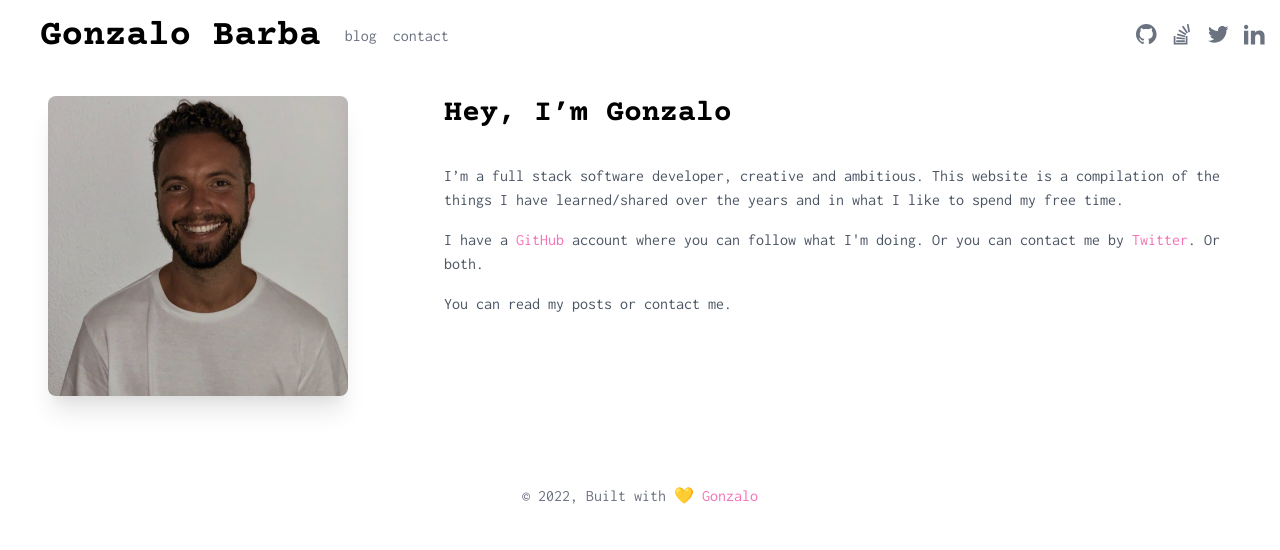
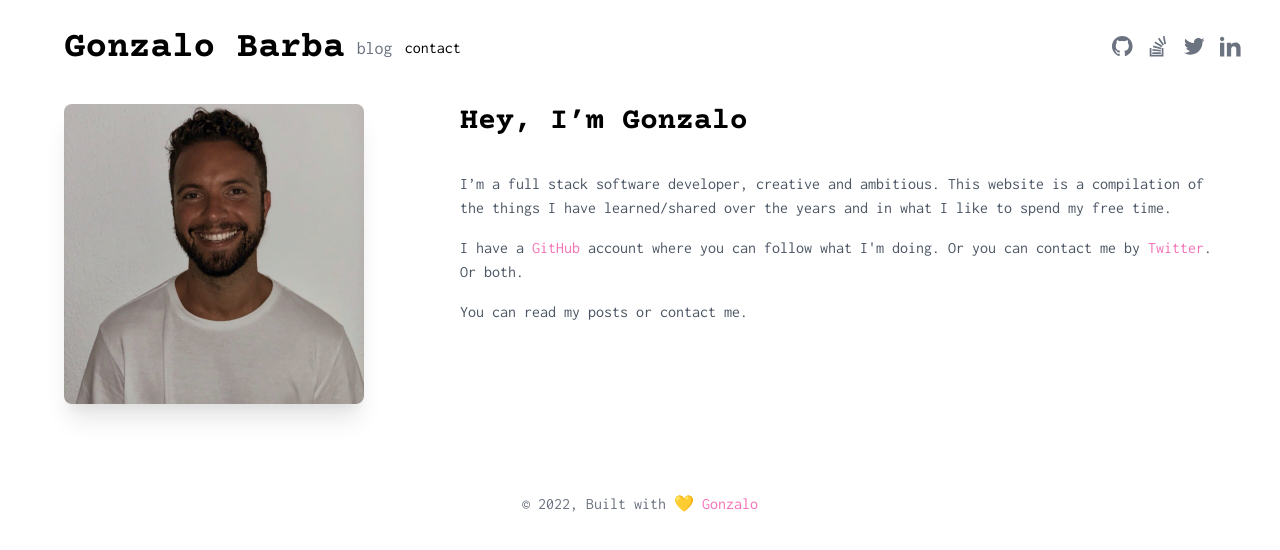
Before and after one commit to gon250/gonzalobarba.me, a Next.js app: page / in a window 1280 px wide. Shown: the top 550 px of the page. Built offline with nearby package versions, Linux system fonts and the light colour scheme.

Commit message:
solving issues with header

```diff
--- a/components/Layout/Layout.tsx
+++ b/components/Layout/Layout.tsx
@@ -8,10 +8,12 @@ interface LayoutProps {
 
 export default function Layout({ children }: LayoutProps) {
   return (
-    <div className="font-mono">
+    <main className="font-mono">
       <Navbar />
-      {children}
-      <Footer />
-    </div>
+      <section className="relative w-full h-full py-20 min-h-screen">
+        <div className="container mx-auto px-4 h-full">{children}</div>
+        <Footer />
+      </section>
+    </main>
   )
 }
--- a/components/Navbar/Navbar.tsx
+++ b/components/Navbar/Navbar.tsx
@@ -1,32 +1,62 @@
-import React, { useState } from 'react'
+import { useState } from 'react'
 import Link from 'next/link'
-import { useRouter } from 'next/router'
 
 export default function Navbar() {
-  const { pathname } = useRouter()
-  const [isActive, setIsActive] = useState('')
-
-  const handleMenu = () =>
-    isActive === '' ? setIsActive('is-active') : setIsActive('')
+  const [navbarOpen, setNavbarOpen] = useState(false)
 
   return (
-    <div className="flex justify-between items-center">
-      <div className="flex flex-row items-center">
+    <nav className="top-0 absolute z-50 w-full flex flex-wrap items-center justify-between px-2 py-3 navbar-expand-lg">
+      <div className="container px-4 mx-auto flex flex-wrap items-center justify-between">
+        <div className="w-full relative flex justify-between lg:w-auto lg:static lg:block lg:justify-start">
           <Link href="/">
             <h1 className="font-courier cursor-pointer text-4xl py-4 pl-10">
               Gonzalo Barba
             </h1>
           </Link>
-        <div className="ml-2 text-gray-500">
+          <button
+            className="cursor-pointer text-xl leading-none px-3 py-1 border border-solid border-transparent rounded bg-transparent block lg:hidden outline-none hover:outline-none"
+            type="button"
+            onClick={() => setNavbarOpen(!navbarOpen)}
+          >
+            <span>
+              <svg
+                xmlns="http://www.w3.org/2000/svg"
+                className="h-6 w-6"
+                fill="none"
+                viewBox="0 0 24 24"
+                stroke="currentColor"
+              >
+                <path
+                  strokeLinecap="round"
+                  strokeLinejoin="round"
+                  strokeWidth={2}
+                  d="M4 6h16M4 12h16M4 18h16"
+                />
+              </svg>
+            </span>
+          </button>
+        </div>
+        <div
+          className={
+            'lg:flex flex-grow items-center bg-white lg:bg-opacity-0 lg:shadow-none' +
+            (navbarOpen ? ' block rounded shadow-lg' : ' hidden')
+          }
+        >
+          <ul className="flex flex-col lg:flex-row list-none mr-auto">
+            <li className="flex items-center">
               <Link href="/blog">
-            <a className="ml-4">blog</a>
+                <a className="px-3 py-4 lg:py-2 flex items-center text-lg text-gray-500">
+                  blog
+                </a>
               </Link>
-          <Link href="/contact">
-            <a className="ml-4">contact</a>
-          </Link>
-        </div>
-      </div>
-      <div className="flex flex-row">
+            </li>
+            <li className="flex items-center">
+              <Link href="/contact">contact</Link>
+            </li>
+          </ul>
+
+          <ul className="flex flex-col lg:flex-row list-none lg:ml-auto">
+            <li className="flex items-center">
               <Link href="https://github.com/gon250">
                 <svg
                   className="fill-current text-sm text-gray-500 mr-3"
@@ -38,6 +68,9 @@ export default function Navbar() {
                   <path d="M12 0c-6.626 0-12 5.373-12 12 0 5.302 3.438 9.8 8.207 11.387.599.111.793-.261.793-.577v-2.234c-3.338.726-4.033-1.416-4.033-1.416-.546-1.387-1.333-1.756-1.333-1.756-1.089-.745.083-.729.083-.729 1.205.084 1.839 1.237 1.839 1.237 1.07 1.834 2.807 1.304 3.492.997.107-.775.418-1.305.762-1.604-2.665-.305-5.467-1.334-5.467-5.931 0-1.311.469-2.381 1.236-3.221-.124-.303-.535-1.524.117-3.176 0 0 1.008-.322 3.301 1.23.957-.266 1.983-.399 3.003-.404 1.02.005 2.047.138 3.006.404 2.291-1.552 3.297-1.23 3.297-1.23.653 1.653.242 2.874.118 3.176.77.84 1.235 1.911 1.235 3.221 0 4.609-2.807 5.624-5.479 5.921.43.372.823 1.102.823 2.222v3.293c0 .319.192.694.801.576 4.765-1.589 8.199-6.086 8.199-11.386 0-6.627-5.373-12-12-12z" />
                 </svg>
               </Link>
+            </li>
+
+            <li className="flex items-center">
               <Link href="https://stackoverflow.com/users/2545964/gon250?tab=profile">
                 <svg
                   className="fill-current text-gray-500 mr-3"
@@ -49,7 +82,10 @@ export default function Navbar() {
                   <path d="M15 21h-10v-2h10v2zm6-11.665l-1.621-9.335-1.993.346 1.62 9.335 1.994-.346zm-5.964 6.937l-9.746-.975-.186 2.016 9.755.879.177-1.92zm.538-2.587l-9.276-2.608-.526 1.954 9.306 2.5.496-1.846zm1.204-2.413l-8.297-4.864-1.029 1.743 8.298 4.865 1.028-1.744zm1.866-1.467l-5.339-7.829-1.672 1.14 5.339 7.829 1.672-1.14zm-2.644 4.195v8h-12v-8h-2v10h16v-10h-2z" />
                 </svg>
               </Link>
-        <Link href="https://twitter.com/gon250">
+            </li>
+
+            <li className="flex items-center">
+              <Link href="https://twitter.com/zalo250">
                 <svg
                   className="fill-current text-gray-500 mr-3"
                   xmlns="http://www.w3.org/2000/svg"
@@ -60,6 +96,9 @@ export default function Navbar() {
                   <path d="M24 4.557c-.883.392-1.832.656-2.828.775 1.017-.609 1.798-1.574 2.165-2.724-.951.564-2.005.974-3.127 1.195-.897-.957-2.178-1.555-3.594-1.555-3.179 0-5.515 2.966-4.797 6.045-4.091-.205-7.719-2.165-10.148-5.144-1.29 2.213-.669 5.108 1.523 6.574-.806-.026-1.566-.247-2.229-.616-.054 2.281 1.581 4.415 3.949 4.89-.693.188-1.452.232-2.224.084.626 1.956 2.444 3.379 4.6 3.419-2.07 1.623-4.678 2.348-7.29 2.04 2.179 1.397 4.768 2.212 7.548 2.212 9.142 0 14.307-7.721 13.995-14.646.962-.695 1.797-1.562 2.457-2.549z" />
                 </svg>
               </Link>
+            </li>
+
+            <li className="flex items-center">
               <Link href="https://www.linkedin.com/in/gbarbalopez">
                 <svg
                   className="fill-current text-gray-500 mr-3"
@@ -71,7 +110,10 @@ export default function Navbar() {
                   <path d="M4.98 3.5c0 1.381-1.11 2.5-2.48 2.5s-2.48-1.119-2.48-2.5c0-1.38 1.11-2.5 2.48-2.5s2.48 1.12 2.48 2.5zm.02 4.5h-5v16h5v-16zm7.982 0h-4.968v16h4.969v-8.399c0-4.67 6.029-5.052 6.029 0v8.399h4.988v-10.131c0-7.88-8.922-7.593-11.018-3.714v-2.155z" />
                 </svg>
               </Link>
+            </li>
+          </ul>
         </div>
       </div>
+    </nav>
   )
 }
```
Also changed, not shown: 1 other file (tests, documents, lock files or other folders). Lines whose indentation alone changed are shown as unchanged.
